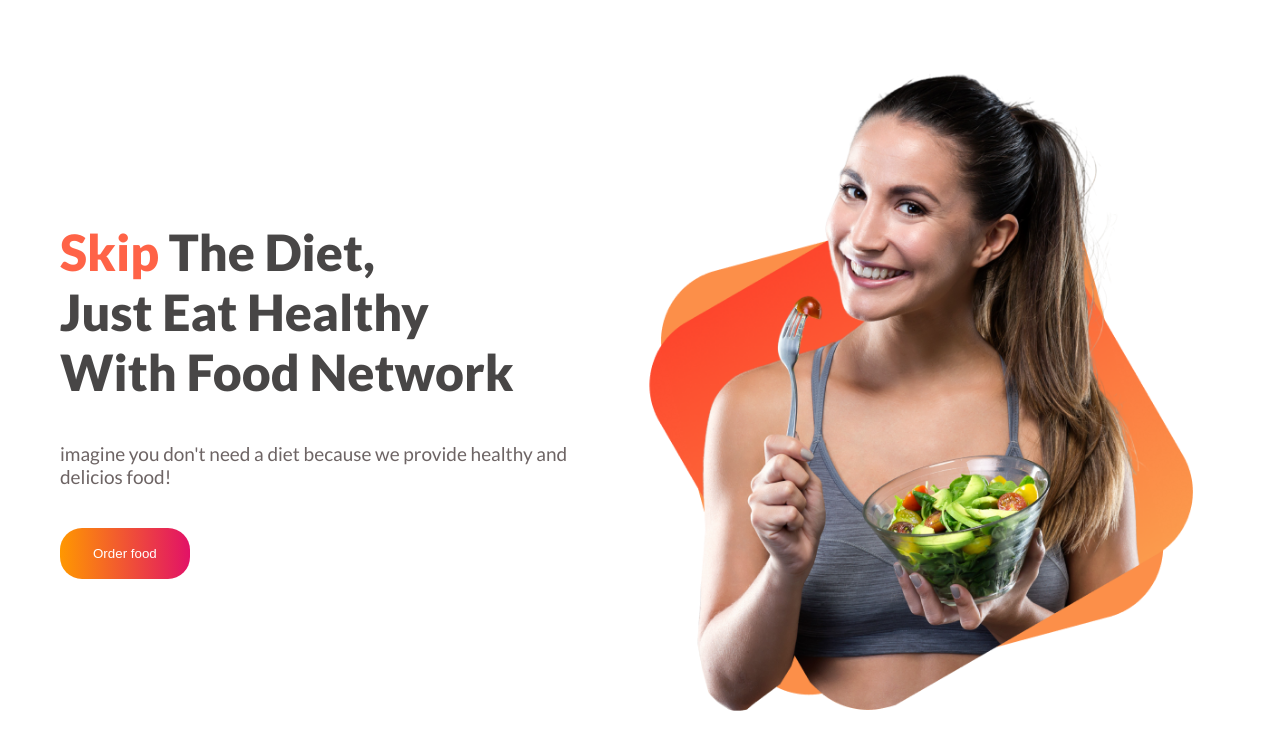
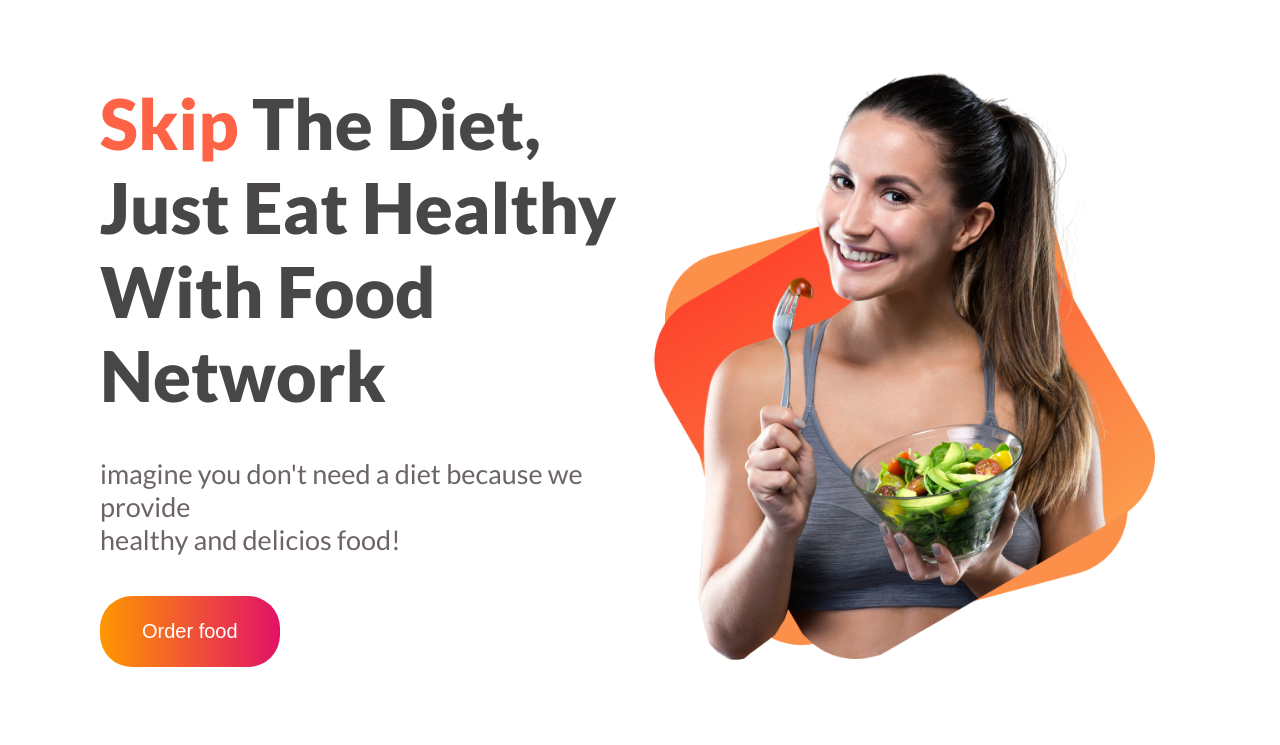
Before and after one commit to mohammadsaju/Food-Network, a plain HTML site: page index.html in a window 1280 px wide. Shown: the top 745 px of the page. Drawn offline with Linux system fonts and the light colour scheme.

Commit message:
changes some font size and so on

```diff
--- a/css/style.css
+++ b/css/style.css
@@ -17,25 +17,28 @@ img{
     display: flex;
     align-items: center;
     justify-content: space-between;
-    padding: 60px;
+    padding: 60px 100px;
 }
 .hero-left h1 {
-    font-size: 50px;
+    font-size: 70px;
     font-weight: 800;
     color: #484646;
 }
 
 .hero-left p {
     margin: 40px 0px;
-    font-size: 19px;
+    font-size: 27px;
     color: #6d6464;
 }
 button.hero-left-button {
-    padding: 18px 33px;
+    padding: 24px 42px;
     color: white;
     border: none;
-    border-radius: 22px;
-    background: linear-gradient(269deg, #e21167, #ff9800);
+    border-radius: 32px;
+    background: linear-gradient(
+269deg
+, #e21167, #ff9800);
+    font-size: 20px;
 }
 /*******about section*****/
 #about{
--- a/index.html
+++ b/index.html
@@ -13,7 +13,7 @@
     <section id="hero">
         <div class="hero-left">
             <h1><span style="color: tomato;">Skip</span> The Diet, <br> Just Eat Healthy <br>With Food Network</h1>
-            <p>imagine you don't need a diet because we provide healthy and delicios food!</p>
+            <p>imagine you don't need a diet because we provide <br> healthy and delicios food!</p>
             <button class="hero-left-button" type="button">Order food</button>
         </div>
         <div class="hero-right">
```
